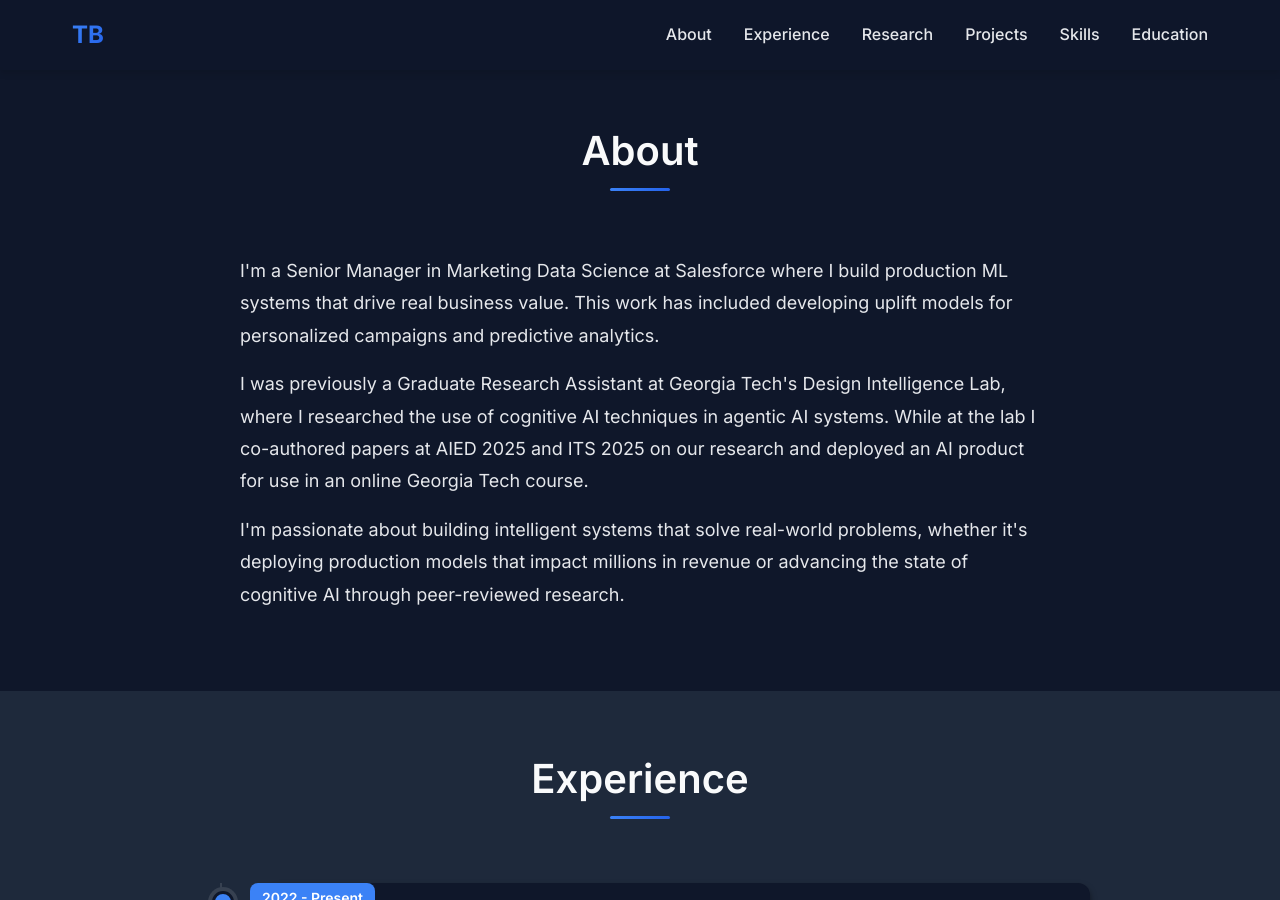
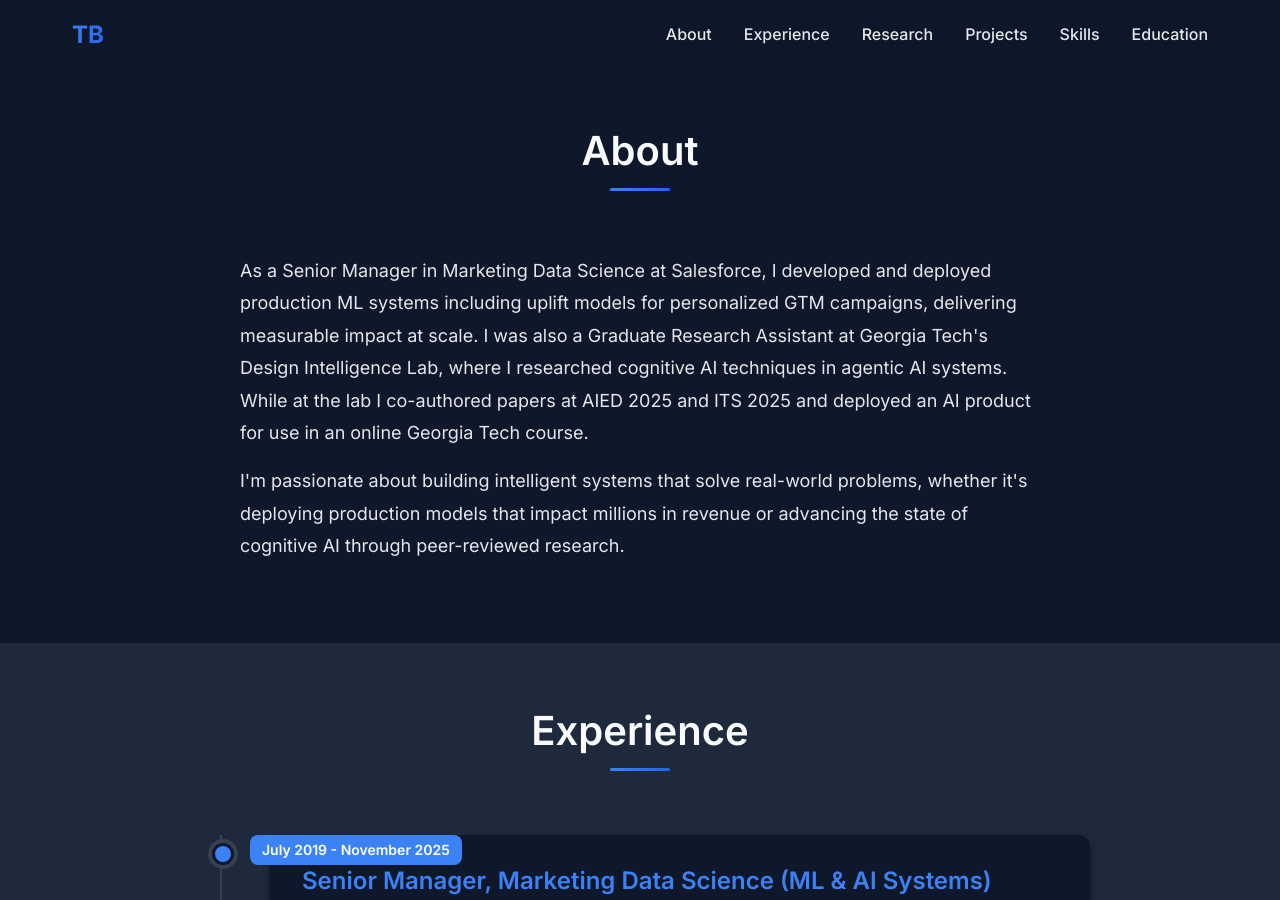
Before and after one commit to tim-bydlon/tim-bydlon.github.io, a Jekyll site: the page built from index.html, in a window 1280 px wide and 900 px high, scrolled down 837 px. Built offline with Jekyll 4.4.1, drawn with Linux system fonts in a browser that asks for light colours; some of the changed text lies outside the part shown.

Commit message:
jan 26 changes

```diff
--- a/index.html
+++ b/index.html
@@ -7,7 +7,7 @@
   <div class="container">
     <div class="hero-content">
       <h1 class="hero-title">Tim Bydlon</h1>
-      <h2 class="hero-subtitle"><span class="no-wrap">ML/AI Engineer</span> | <span class="no-wrap">Software Engineer</span> | <span class="no-wrap">Data Scientist</span></h2>
+      <h2 class="hero-subtitle"><span class="no-wrap">ML & AI Engineer</span> | <span class="no-wrap">Software Engineer</span> | <span class="no-wrap">Data Scientist</span></h2>
       <p class="hero-tagline">
         Building intelligent systems that deliver measurable business impact
       </p>
@@ -35,12 +35,9 @@
   <div class="container">
     <h2 class="section-title">About</h2>
     <div class="about-content">
-      <p>
-        I'm a Senior Manager in Marketing Data Science at Salesforce where I build production ML systems that drive real business value. This work has included developing uplift models for personalized campaigns and predictive analytics.
-      </p>
-      <p>
-          I was previously a Graduate Research Assistant at Georgia Tech's Design Intelligence Lab, where I researched the use of cognitive AI techniques in agentic AI systems.
-          While at the lab I co-authored papers at AIED 2025 and ITS 2025 on our research and deployed an AI product for use in an online Georgia Tech course.
+      <p>As a Senior Manager in Marketing Data Science at Salesforce, I developed and deployed production ML systems including uplift models for personalized GTM campaigns, delivering measurable impact at scale.
+        I was also a Graduate Research Assistant at Georgia Tech's Design Intelligence Lab, where I researched cognitive AI techniques in agentic AI systems.
+        While at the lab I co-authored papers at AIED 2025 and ITS 2025 and deployed an AI product for use in an online Georgia Tech course.
       </p>
       <p>
         I'm passionate about building intelligent systems that solve real-world problems, whether it's deploying production models that impact millions in revenue
@@ -57,9 +54,9 @@
     <div class="timeline">
 
       <div class="timeline-item">
-        <div class="timeline-date">2022 - Present</div>
+        <div class="timeline-date">July 2019 - November 2025</div>
         <div class="timeline-content">
-          <h3>Senior Manager, Marketing Data Science (ML/AI Systems)</h3>
+          <h3>Senior Manager, Marketing Data Science (ML & AI Systems)</h3>
           <h4>Salesforce</h4>
         </div>
       </div>
@@ -142,6 +139,27 @@
         </div>
         <div class="project-links">
           <a href="https://github.com/tim-bydlon/partial_order_planning_solver" target="_blank" class="btn btn-sm">
+            <i class="fab fa-github"></i> View on GitHub
+          </a>
+        </div>
+      </div>
+
+      <div class="project-card">
+        <div class="project-header">
+          <h3>Uplift Causal Modeling</h3>
+        </div>
+        <p class="project-description">
+          PyTorch implementation for estimating incremental treatment impact on customer outcomes using causal inference.
+          Predicts which customers will respond best to marketing campaigns using GRU-based sequence modeling and doubly-robust learning.
+        </p>
+        <div class="project-tech">
+          <span class="tech-badge">PyTorch</span>
+          <span class="tech-badge">Causal Inference</span>
+          <span class="tech-badge">Docker</span>
+          <span class="tech-badge">CUDA</span>
+        </div>
+        <div class="project-links">
+          <a href="https://github.com/tim-bydlon/uplift_causal_modeling" target="_blank" class="btn btn-sm">
             <i class="fab fa-github"></i> View on GitHub
           </a>
         </div>
@@ -230,7 +248,7 @@
     <div class="skills-grid">
 
       <div class="skill-category">
-        <h3><i class="fas fa-code"></i> Languages</h3>
+        <h3><i class="fas fa-code"></i>Programming</h3>
         <div class="skill-tags">
           <span class="skill-tag">Python</span>
           <span class="skill-tag">Java</span>
@@ -265,7 +283,7 @@
       <div class="skill-category">
         <h3><i class="fas fa-cloud"></i> Cloud & DevOps</h3>
         <div class="skill-tags">
-          <span class="skill-tag">AWS (EC2, S3)</span>
+          <span class="skill-tag">AWS (EC2, S3, SageMaker)</span>
           <span class="skill-tag">Docker</span>
           <span class="skill-tag">Airflow</span>
           <span class="skill-tag">Coolify</span>
@@ -338,7 +356,7 @@
           <i class="fas fa-envelope"></i>
         </a>
       </div>
-      <p class="footer-text">© 2025 Tim Bydlon. Built with Jekyll and hosted on GitHub Pages.</p>
+      <p class="footer-text">© 2026 Tim Bydlon. Built with Jekyll and hosted on GitHub Pages.</p>
     </div>
   </div>
 </footer>
```
Also changed, not shown: other parts of index.html (+2 -2 lines).
